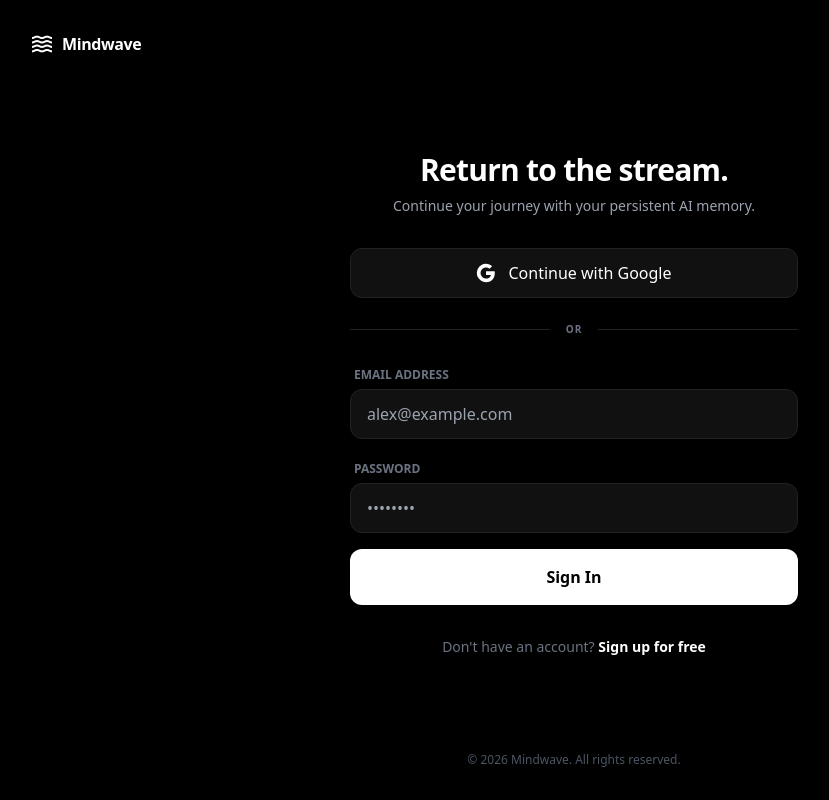
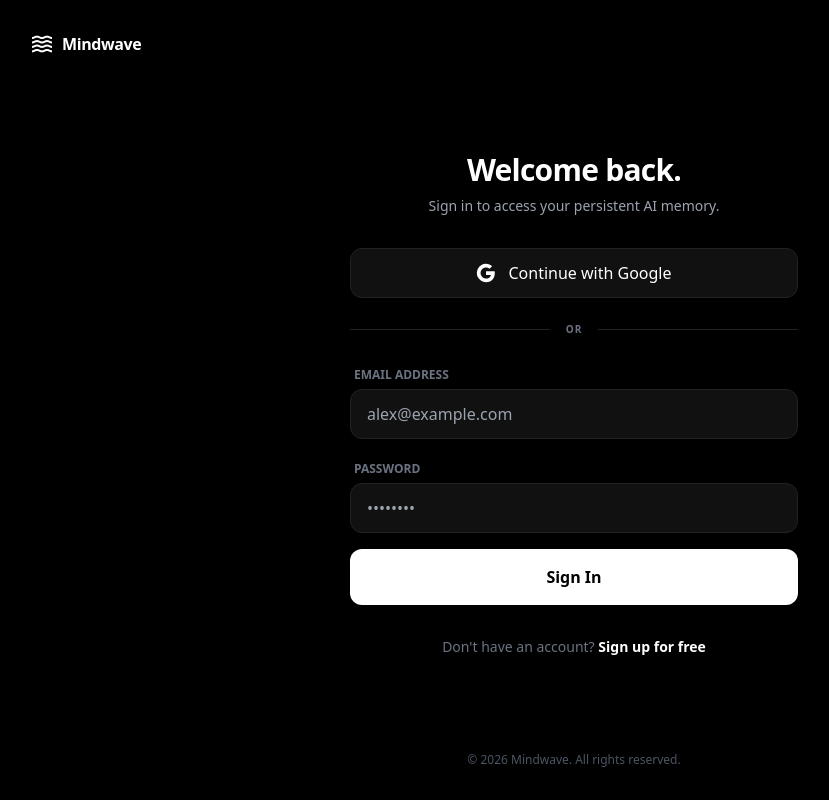
Before and after one commit to mystrycoder001/Kairo, a website: page login.html in a window 1280 px wide. Shown: the whole page, without its empty margins (66-895 px from the left). Drawn offline with nearby package versions, Linux system fonts and the light colour scheme; a script that the page names is missing.

Commit message:
Copywriting: Final cleanup of login/signup pages for professional tone

```diff
--- a/login.html
+++ b/login.html
@@ -39,8 +39,8 @@
     <main class="flex-1 flex items-center justify-center p-6">
         <div class="w-full max-w-md space-y-8">
             <div class="text-center space-y-2">
-                <h1 class="text-3xl font-bold tracking-tight">Return to the stream.</h1>
-                <p class="text-gray-400 text-sm font-light">Continue your journey with your persistent AI memory.</p>
+                <h1 class="text-3xl font-bold tracking-tight">Welcome back.</h1>
+                <p class="text-gray-400 text-sm font-light">Sign in to access your persistent AI memory.</p>
             </div>
 
             <div class="space-y-4">
```
Also changed, not shown: signup.html (+2 -2 lines).
